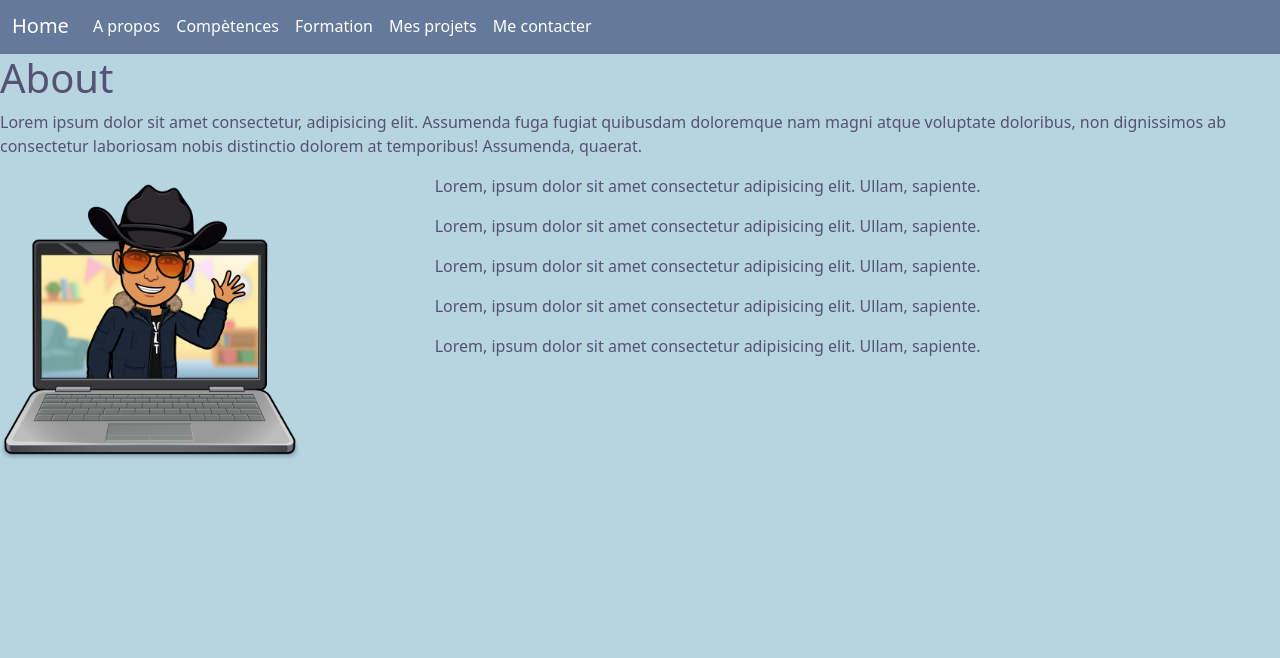
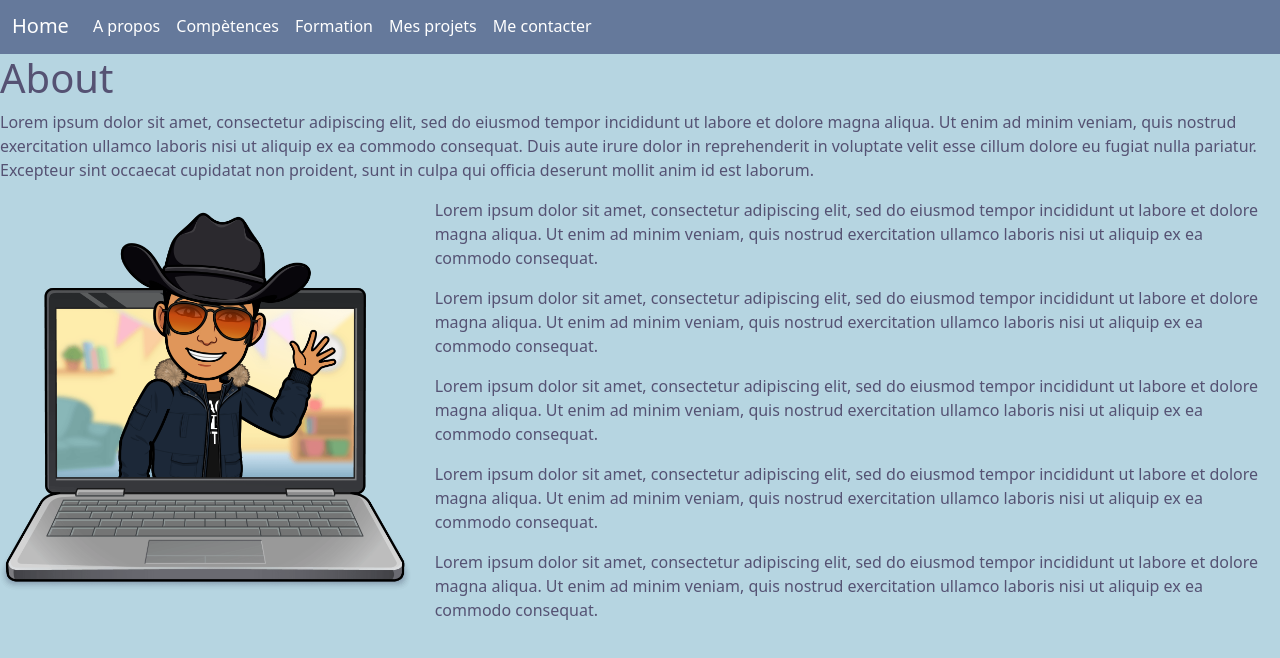
Before and after one commit to DTMystick/DSDSPortfolio, a plain HTML site: page portfolio.html in a window 1280 px wide. Shown: the part 1119-1777 px from the top of the page. Drawn offline with Linux system fonts and the light colour scheme.

Commit message:
modif dev2

```diff
--- a/portfolio.css
+++ b/portfolio.css
@@ -12,6 +12,10 @@ body {
 
 .accueil h2{
     font-size: 60px;
+}
+
+.profil{
+    width: 100%;
 }
 
 section, header {
--- a/portfolio.html
+++ b/portfolio.html
@@ -17,10 +17,12 @@
         <h2>Developpeur full stack</h2>
     </header>
     <section class="about">
-            <nav class="blue-nav navbar navbar-expand-lg center pb-8">
+        <nav class="blue-nav navbar navbar-expand-lg center">
             <div class="container-fluid">
                 <a class="navbar-brand text-white" href="#">Home</a>
-          <button class="navbar-toggler" type="button" data-bs-toggle="collapse" data-bs-target="#navbarNavAltMarkup" aria-controls="navbarNavAltMarkup" aria-expanded="false" aria-label="Toggle navigation">
+                <button class="navbar-toggler" type="button" data-bs-toggle="collapse"
+                    data-bs-target="#navbarNavAltMarkup" aria-controls="navbarNavAltMarkup" aria-expanded="false"
+                    aria-label="Toggle navigation">
                     <span class="navbar-toggler-icon"></span>
                 </button>
                 <div class="collapse navbar-collapse" id="navbarNavAltMarkup">
@@ -36,24 +38,48 @@
         </nav>
         <div>
             <h1>About</h1>
-            <p>Lorem ipsum dolor sit amet consectetur, adipisicing elit. Assumenda fuga fugiat quibusdam doloremque nam
-                magni
-                atque voluptate doloribus, non dignissimos ab consectetur laboriosam nobis distinctio dolorem at
-                temporibus!
-                Assumenda, quaerat.</p>
+            <p>Lorem ipsum dolor sit amet, consectetur adipiscing elit, sed do eiusmod tempor incididunt ut labore
+                et
+                dolore magna aliqua. Ut enim ad minim veniam, quis nostrud exercitation ullamco laboris nisi ut
+                aliquip ex
+                ea commodo consequat. Duis aute irure dolor in reprehenderit in voluptate velit esse cillum dolore
+                eu fugiat
+                nulla pariatur. Excepteur sint occaecat cupidatat non proident, sunt in culpa qui officia deserunt
+                mollit
+                anim id est laborum.</p>
         </div>
         <div class="row">
             <div class="col-4">
 
-                <img src="./Images/bitmoji.png" alt="profile" width="300px" height="auto">
+                <img src="./Images/bitmoji.png" alt="profil" class="profil">
             </div>
             <div class="col-8">
 
-                <p>Lorem, ipsum dolor sit amet consectetur adipisicing elit. Ullam, sapiente.</p>
-                <p>Lorem, ipsum dolor sit amet consectetur adipisicing elit. Ullam, sapiente.</p>
-                <p>Lorem, ipsum dolor sit amet consectetur adipisicing elit. Ullam, sapiente.</p>
-                <p>Lorem, ipsum dolor sit amet consectetur adipisicing elit. Ullam, sapiente.</p>
-                <p>Lorem, ipsum dolor sit amet consectetur adipisicing elit. Ullam, sapiente.</p>
+                <p>Lorem ipsum dolor sit amet, consectetur adipiscing elit, sed do eiusmod tempor incididunt ut labore
+                    et
+                    dolore magna aliqua. Ut enim ad minim veniam, quis nostrud exercitation ullamco laboris nisi ut
+                    aliquip ex
+                    ea commodo consequat.</p>
+                <p>Lorem ipsum dolor sit amet, consectetur adipiscing elit, sed do eiusmod tempor incididunt ut labore
+                    et
+                    dolore magna aliqua. Ut enim ad minim veniam, quis nostrud exercitation ullamco laboris nisi ut
+                    aliquip ex
+                    ea commodo consequat.</p>
+                <p>Lorem ipsum dolor sit amet, consectetur adipiscing elit, sed do eiusmod tempor incididunt ut labore
+                    et
+                    dolore magna aliqua. Ut enim ad minim veniam, quis nostrud exercitation ullamco laboris nisi ut
+                    aliquip ex
+                    ea commodo consequat.</p>
+                <p>Lorem ipsum dolor sit amet, consectetur adipiscing elit, sed do eiusmod tempor incididunt ut labore
+                    et
+                    dolore magna aliqua. Ut enim ad minim veniam, quis nostrud exercitation ullamco laboris nisi ut
+                    aliquip ex
+                    ea commodo consequat.</p>
+                <p>Lorem ipsum dolor sit amet, consectetur adipiscing elit, sed do eiusmod tempor incididunt ut labore
+                    et
+                    dolore magna aliqua. Ut enim ad minim veniam, quis nostrud exercitation ullamco laboris nisi ut
+                    aliquip ex
+                    ea commodo consequat.</p>
             </div>
         </div>
     </section>
@@ -228,8 +254,8 @@
             <div class="col-10 m-4">
                 <div id="carouselExampleCaptions" class="carousel slide">
                     <div class="carousel-indicators">
-                        <button type="button" data-bs-target="#carouselExampleCaptions" data-bs-slide-to="0" class="active"
-                            aria-current="true" aria-label="Slide 1"></button>
+                        <button type="button" data-bs-target="#carouselExampleCaptions" data-bs-slide-to="0"
+                            class="active" aria-current="true" aria-label="Slide 1"></button>
                         <button type="button" data-bs-target="#carouselExampleCaptions" data-bs-slide-to="1"
                             aria-label="Slide 2"></button>
                         <button type="button" data-bs-target="#carouselExampleCaptions" data-bs-slide-to="2"
@@ -307,7 +333,8 @@
                             <div class="error-message"></div>
                             <div class="sent-message"></div>
                         </div>
-                        <div class="text-center"><button type="submit" class="btn btn-primary"><b>Send Message</b></button>
+                        <div class="text-center"><button type="submit" class="btn btn-primary"><b>Send
+                                    Message</b></button>
                         </div>
                     </form>
                 </div>
```
Lines whose indentation alone changed are shown as unchanged.
